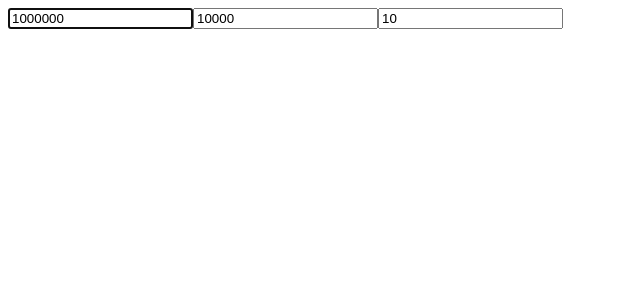
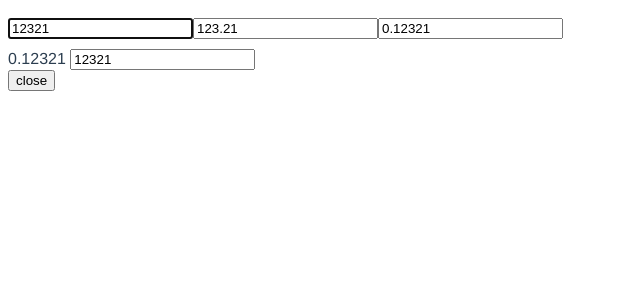
Before and after one commit to Vicu1/vue-transform-cm, a Vue app: page / in a window 1280 px wide. Shown: the top 300 px of the page, without its empty margins (0-640 px from the left). Built offline with nearby package versions, Linux system fonts and the light colour scheme.

Commit message:
modal dialog

```diff
--- a/src/App.vue
+++ b/src/App.vue
@@ -1,13 +1,21 @@
 <script>
+import FirstComponent from '@/components/FirstComponent.vue';
+import Modal from '@/components/Modal.vue';
 
 export default {
   name: "App",
 
+  components: {
+    FirstComponent,
+    Modal
+  },
+
   data: () => ({
     show: false,
     kilometers: false,
+    opened: false,
     model: {
-      cm: '1000000',
+      cm: '12321',
       meter: '',
     }
   }),
@@ -36,22 +44,34 @@ export default {
   },
 
   mounted() {
-    setTimeout(() => {
       this.show = true;
       this.$nextTick(() => {
         this.$refs.input.focus();
       })
-    },1000);
   },
+
+  methods: {
+    openDialog() {
+      this.opened = true;
+    }
+  }
 };
 </script>
 
 
 <template>
   <div id="app">
-    <input ref="input" v-model="model.cm" v-if="show" type="text" placeholder="cm">
+    <input ref="input" type="text" v-model="model.cm" v-if="show"  placeholder="cm">
     <input :value="meters" v-if="show" type="text" placeholder="m">
     <input :value="km" v-if="kilometers && show" type="text" placeholder="km">
+    <first-component :km="km" v-model="model.cm" />
+    <modal v-model="opened">
+      <template #button>
+        <button>
+          close
+        </button>
+      </template>
+    </modal>
   </div>
 </template>
 
--- /dev/null
+++ b/src/components/FirstComponent.vue
@@ -0,0 +1,31 @@
+<script>
+export default {
+  name: 'FirstComponent',
+
+  props: {
+    value: {
+      required: false,
+      type: String,
+      default: ""
+    },
+    km: {
+      required: false,
+      type: Number,
+      default: null,
+    }
+  }
+}
+</script>
+
+<template>
+  <div>
+    {{ km }}
+    <input :value="value" @input="$emit('input', $event.target.value)  ">
+  </div>
+</template>
+
+<style>
+  input{
+    margin-top: 10px;
+  }
+</style>
--- /dev/null
+++ b/src/components/Modal.vue
@@ -0,0 +1,65 @@
+<script>
+export default {
+  name: "Modal",
+
+  props: {
+    value: {
+      required: true,
+      type: Boolean
+    }
+  },
+
+  data: () => ({
+    model: false
+  }),
+
+  watch: {
+    value: {
+      handler() {
+        this.model = this.value;
+      },
+
+      immediate: true,
+    }
+  },
+
+  methods: {
+    close() {
+      this.model = false;
+      this.$emit("input", this.model);
+    }
+  }
+}
+</script>
+
+<template>
+  <div>
+    <slot name="button"></slot>
+    <div class="modalDialog" v-if="model">
+      <button class="close" @click="close()">
+        <img src="../assets/close.png" alt="close">
+      </button>
+    </div>
+  </div>
+</template>
+
+<style scoped>
+  .close {
+    background: transparent;
+    border: none;
+    cursor: pointer;
+    position: absolute;
+    top: 0;
+    right: 0;
+  }
+
+  .modalDialog {
+    position: absolute;
+    width: 400px;
+    height: 400px;
+    background-color: black;
+    top: 50%;
+    left: 50%;
+    transform: translate(-50%, -50%);
+  }
+</style>
```
Also changed, not shown: src/assets/close.png (added), src/main.js (line endings or trailing spaces).
